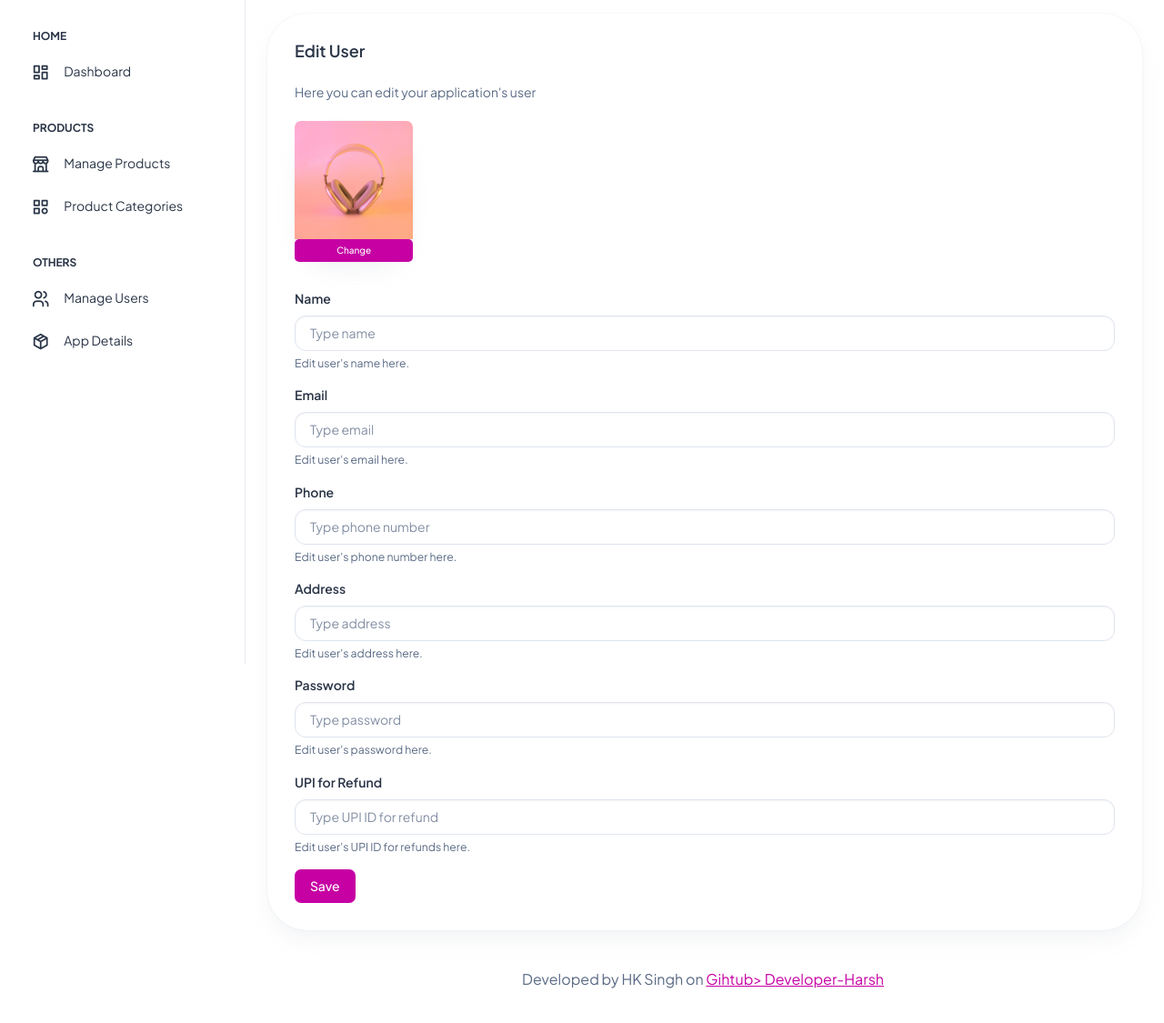
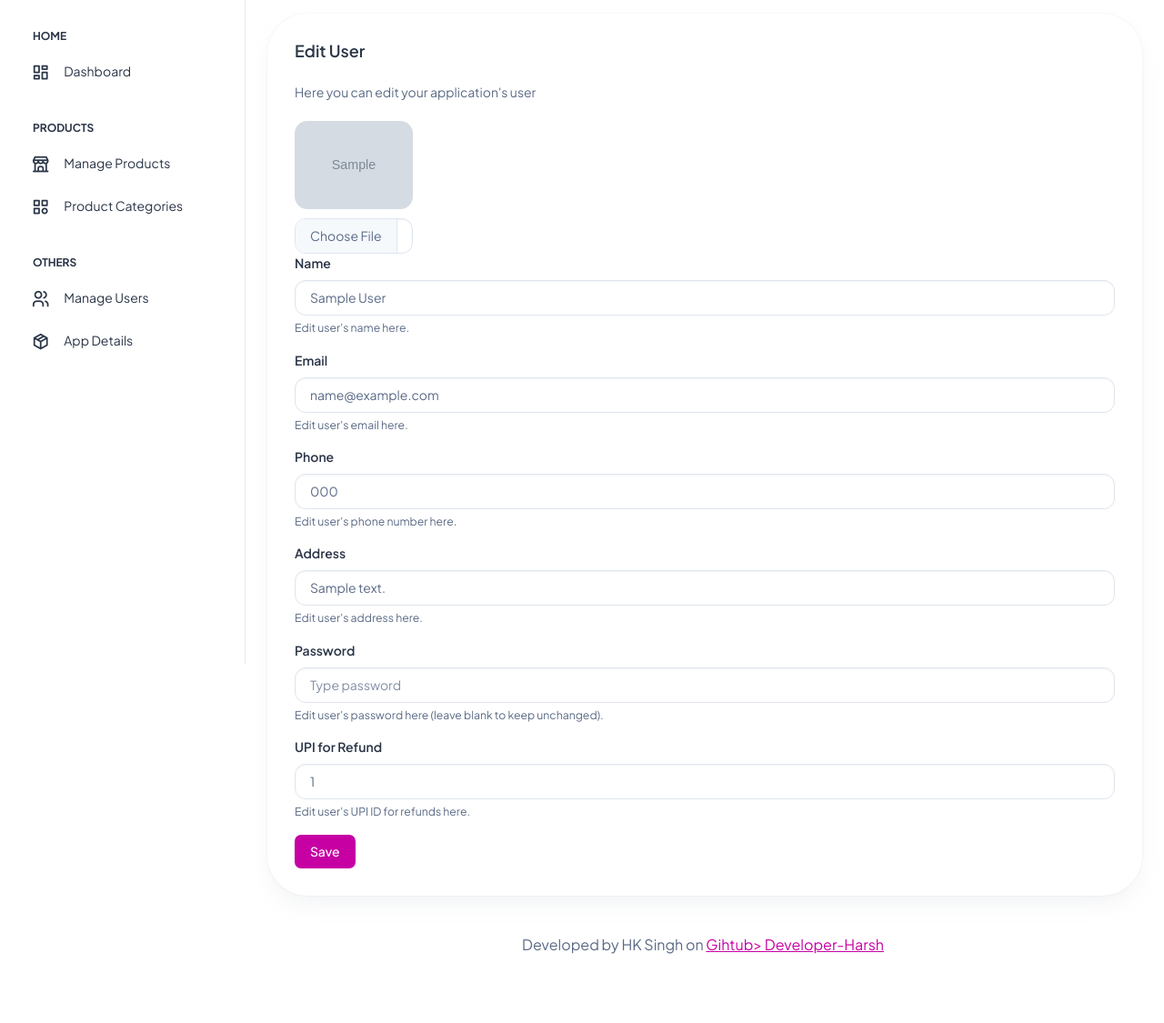
Before and after one commit to Developer-Harsh/Fashon-AdminCP, a PHP site: page /fashon/edit-user?id=1 in a window 1280 px wide. Shown: the part 70-1195 px from the top of the page at 91% size. After the commit the page ends 1119 px from the top, so only its background shows below. Run offline with PHP 8.4, Linux system fonts and the light colour scheme; tables that the repository leaves empty or names only in its code hold one stand-in row (values such as "Sample post"); grey boxes marked "Sample" are stand-in pictures.

Commit message:
finished user management

```diff
--- /dev/null
+++ b/api/save_user.php
@@ -0,0 +1,49 @@
+<?php
+include('../api/config/config.php');
+
+$conn = new mysqli($servername, $username, $password, $dbname);
+
+$userId = $_GET['id'];
+
+if ($conn->connect_error) {
+    die("Connection failed: " . $conn->connect_error);
+}
+
+$sql = "SELECT * FROM users WHERE id = ?";
+$stmt = $conn->prepare($sql);
+$stmt->bind_param("i", $userId);
+$stmt->execute();
+$result = $stmt->get_result();
+$user = $result->fetch_assoc();
+
+if ($_SERVER["REQUEST_METHOD"] == "POST") {
+    $name = $conn->real_escape_string($_POST['name']);
+    $email = $conn->real_escape_string($_POST['email']);
+    $phone = $conn->real_escape_string($_POST['phone']);
+    $address = $conn->real_escape_string($_POST['address']);
+    $password = $conn->real_escape_string($_POST['password']);
+    $upi = $conn->real_escape_string($_POST['upi']);
+
+    if (!empty($password)) {
+        $password = password_hash($password, PASSWORD_BCRYPT);
+        $updatePassword = ", password = '$password'";
+    } else {
+        $updatePassword = "";
+    }
+
+    $sql = "UPDATE users SET name = ?, email = ?, phone = ?, address = ?, upi_id = ? $updatePassword WHERE id = ?";
+    $stmt = $conn->prepare($sql);
+    $stmt->bind_param("sssssi", $name, $email, $phone, $address, $upi, $userId);
+
+    if ($stmt->execute()) {
+        echo "Data Saved successfully!";
+        header("Location: /fashon/public/edit-user?id=$userId");
+    } else {
+        echo "Error updating record: " . $conn->error;
+        header("Location: /fashon/public/edit-user?id=$userId");
+    }
+
+    $conn->close();
+}
+
+?>
--- a/public/edit-user.php
+++ b/public/edit-user.php
@@ -1,3 +1,9 @@
+<?php
+$userId = $_GET['id'];
+
+include('../api/save_user.php');
+
+?>
 <!DOCTYPE html>
 <html lang="en">
 
@@ -24,59 +30,67 @@
                         <p class="mb-0">Here you can edit your application's user </p>
 
                         <br>
-
+                        <form action="<?php "../api/save_user?id=" . $userId ?>" method="POST" enctype="multipart/form-data">
                             <div class="row">
                                 <div class="col-md-2">
-                                <div class="card">
-                                    <img src="../assets/images/products/s4.jpg" class="card-img-top" alt="...">
-                                    <a href="edit-product" class="btn btn-primary w-100 py-1 fs-1 rounded-1">Change</a>
-                                </div>
+                                    <img id="logo-preview" src="<?php echo htmlspecialchars($user['profile_image']); ?>"
+                                        class="card-img-top" style="border-radius:14px !important;margin-bottom:10px;"
+                                        alt="...">
+                                    <input type="file" name="logo" class="form-control" id="logo" accept="image/*"
+                                        onchange="previewImage(event)">
                                 </div>
                             </div>
 
                             <div class="mb-3">
                                 <label for="name" class="form-label">Name</label>
-                            <input type="text" class="form-control" id="name" aria-describedby="nameHelp"
-                                placeholder="Type name">
+                                <input type="text" class="form-control" id="name" name="name"
+                                    aria-describedby="nameHelp" placeholder="Type name"
+                                    value="<?php echo htmlspecialchars($user['name']); ?>">
                                 <div id="nameHelp" class="form-text">Edit user's name here.</div>
                             </div>
 
                             <div class="mb-3">
                                 <label for="email" class="form-label">Email</label>
-                            <input type="email" class="form-control" id="email" aria-describedby="emailHelp"
-                                placeholder="Type email">
+                                <input type="email" class="form-control" id="email" name="email"
+                                    aria-describedby="emailHelp" placeholder="Type email"
+                                    value="<?php echo htmlspecialchars($user['email']); ?>">
                                 <div id="emailHelp" class="form-text">Edit user's email here.</div>
                             </div>
 
                             <div class="mb-3">
                                 <label for="phone" class="form-label">Phone</label>
-                            <input type="tel" class="form-control" id="phone" aria-describedby="phoneHelp"
-                                placeholder="Type phone number">
+                                <input type="tel" class="form-control" id="phone" name="phone"
+                                    aria-describedby="phoneHelp" placeholder="Type phone number"
+                                    value="<?php echo htmlspecialchars($user['phone']); ?>">
                                 <div id="phoneHelp" class="form-text">Edit user's phone number here.</div>
                             </div>
 
                             <div class="mb-3">
                                 <label for="address" class="form-label">Address</label>
-                            <input type="text" class="form-control" id="address" aria-describedby="addressHelp"
-                                placeholder="Type address">
+                                <input type="text" class="form-control" id="address" name="address"
+                                    aria-describedby="addressHelp" placeholder="Type address"
+                                    value="<?php echo htmlspecialchars($user['address']); ?>">
                                 <div id="addressHelp" class="form-text">Edit user's address here.</div>
                             </div>
 
                             <div class="mb-3">
                                 <label for="password" class="form-label">Password</label>
-                            <input type="password" class="form-control" id="password" aria-describedby="passwordHelp"
-                                placeholder="Type password">
-                            <div id="passwordHelp" class="form-text">Edit user's password here.</div>
+                                <input type="password" class="form-control" id="password" name="password"
+                                    aria-describedby="passwordHelp" placeholder="Type password">
+                                <div id="passwordHelp" class="form-text">Edit user's password here (leave blank to keep
+                                    unchanged).</div>
                             </div>
 
                             <div class="mb-3">
                                 <label for="upi" class="form-label">UPI for Refund</label>
-                            <input type="text" class="form-control" id="upi" aria-describedby="upiHelp"
-                                placeholder="Type UPI ID for refund">
+                                <input type="text" class="form-control" id="upi" name="upi" aria-describedby="upiHelp"
+                                    placeholder="Type UPI ID for refund"
+                                    value="<?php echo htmlspecialchars($user['upi_id']); ?>">
                                 <div id="upiHelp" class="form-text">Edit user's UPI ID for refunds here.</div>
                             </div>
 
-                        <a href="#" class="btn btn-primary">Save</a>
+                            <button type="submit" href="#" class="btn btn-primary">Save</button>
+                        </form>
                     </div>
                 </div>
                 <div class="py-6 px-6 text-center">
@@ -95,7 +109,21 @@
     <script src="../assets/libs/simplebar/dist/simplebar.js"></script>
     <script src="../assets/js/dashboard.js"></script>
     <script>
-    CKEDITOR.replace('longDesc');
+    function previewImage(event) {
+        const fileInput = event.target;
+        const file = fileInput.files[0];
+        const preview = document.getElementById('logo-preview');
+
+        if (file) {
+            const reader = new FileReader();
+
+            reader.onload = function(e) {
+                preview.src = e.target.result;
+            }
+
+            reader.readAsDataURL(file);
+        }
+    }
     </script>
 </body>
 
```
Also changed, not shown: api/delete_user.php (added, +30 -0 lines), public/manage-users.php (+51 -39 lines). Lines whose indentation alone changed are shown as unchanged.
